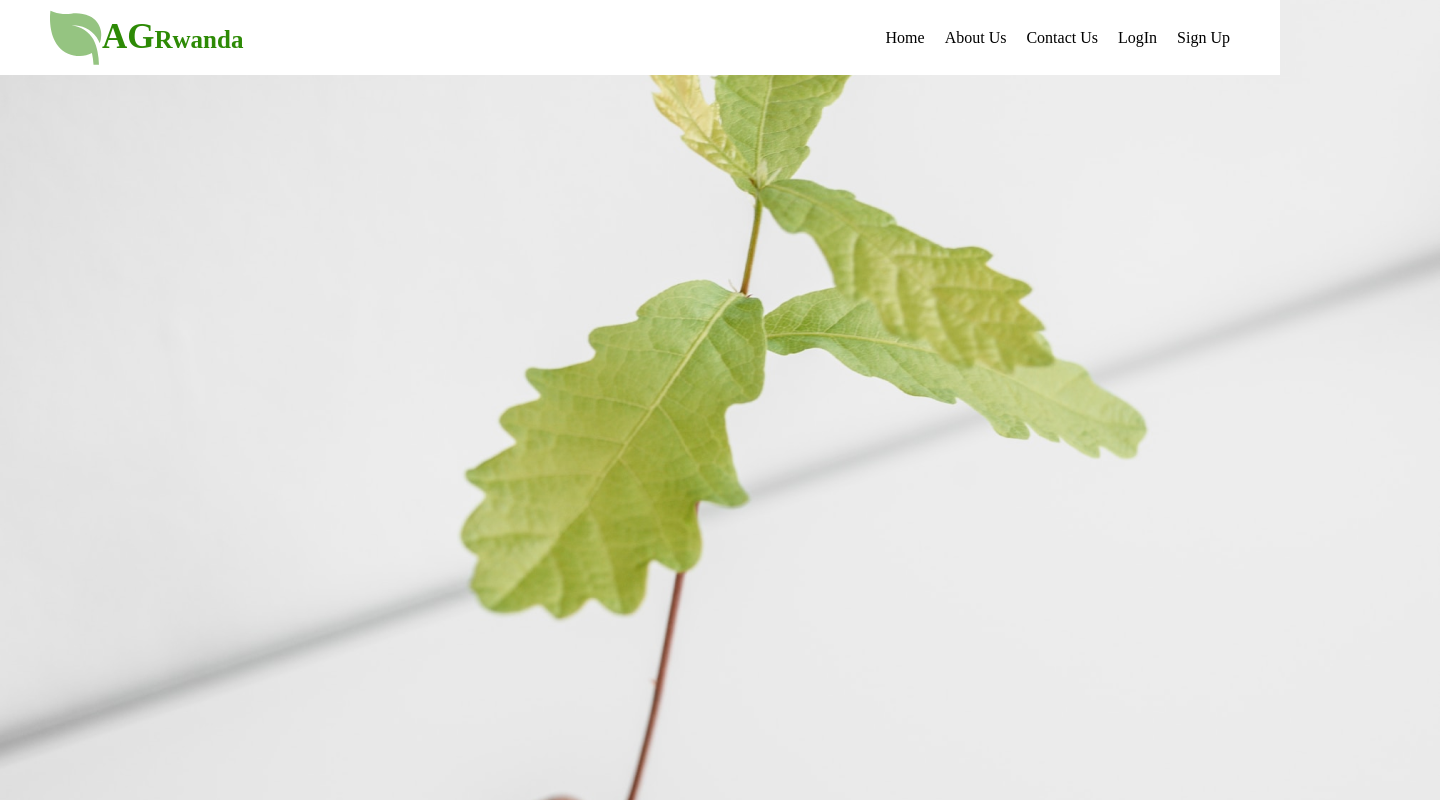
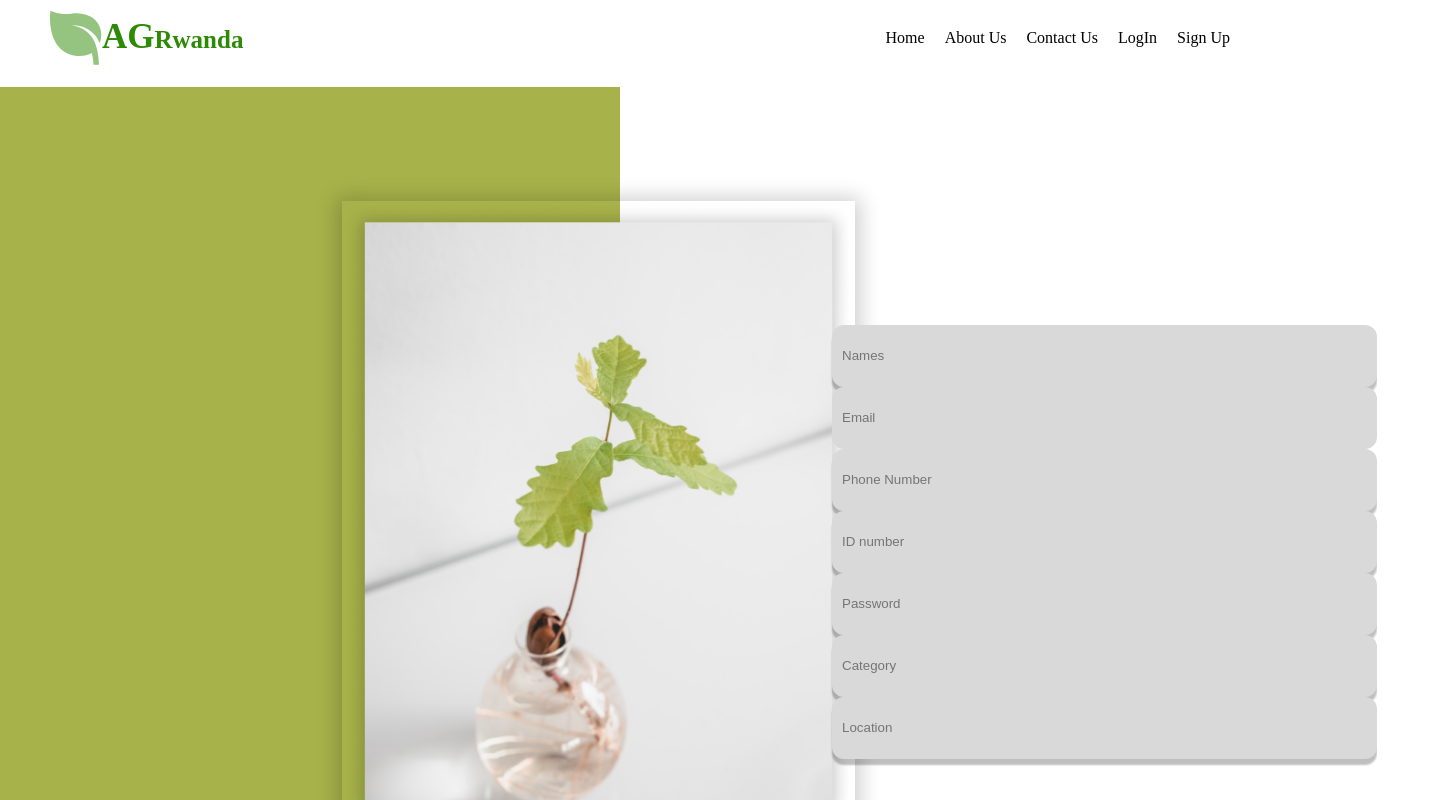
Before and after one commit to SethNdagijimana/AgRwanda, a React (Create React App) app: page /signup in a window 1280 px wide. Shown: the top 800 px of the page, 1440 px wide, since content can reach past the window. Built offline with nearby package versions, Linux system fonts and the light colour scheme.

Commit message:
sign up page

```diff
--- a/src/components/pages/AboutUs/AboutUs.css
+++ b/src/components/pages/AboutUs/AboutUs.css
@@ -42,12 +42,12 @@ border: transparent;
 background: #A8B24A;
 border-radius: 12px;
 }
-.log{
+.logX{
     position: relative;
 width: 216px;
 height: 59px;
 left: 50px;
-top: 250px;
+top: 50%;
 border: transparent;
 background: #A8B24A;
 border-radius: 12px;
--- a/src/components/pages/AboutUs/AboutUs.jsx
+++ b/src/components/pages/AboutUs/AboutUs.jsx
@@ -15,7 +15,7 @@ function AboutUs() {
         to agricultural products
         to local farmers.</div>
         <button className='sign'>Sign up</button>
-        <Link to='/login'><button className='log'>Login</button></Link>
+        <Link to='/login'><button className='logX'>Login</button></Link>
         </div>
     </div>
   )
--- a/src/components/pages/recPassword/RecPassword.css
+++ b/src/components/pages/recPassword/RecPassword.css
@@ -0,0 +1,47 @@
+*{
+    padding: 0;
+    margin: 0;
+
+}
+.Forgot{
+    position: absolute;
+    width: 390px;
+    height: 42px;
+    left: 961px;
+    top: 306px;
+
+    font-family: 'Inter';
+    font-style: normal;
+    font-weight: 600;
+    font-size: 26px;
+    line-height: 31px;
+    text-align: center;
+
+    color: #000000;
+}
+.Forgot-cont{
+    position: absolute;
+width: 405px;
+height: 44px;
+left: 961px;
+top: 372px;
+
+font-family: 'Inter';
+font-style: normal;
+font-weight: 300;
+font-size: 18px;
+line-height: 22px;
+text-align: center;
+color: #000000;
+}
+.email{
+    position: absolute;
+width: 545px;
+height: 62px;
+left: 887px;
+top: 493px;
+border-color: transparent;
+background: #D9D9D9;
+box-shadow: 0px 6px 2px rgba(0, 0, 0, 0.25);
+border-radius: 12px;
+}
--- a/src/components/pages/recPassword/RecPassword.jsx
+++ b/src/components/pages/recPassword/RecPassword.jsx
@@ -1,8 +1,22 @@
 import React from 'react'
+import './RecPassword.css'
+import Navbar from '../../navbar/Navbar';
+import bgreen from "../../../assets/PartGreen.png";
+import bgreenI from "../../../assets/InGreen.png";
+import { Link } from 'react-router-dom'
 
 function RecPassword() {
   return (
-    <div>RecPassword</div>
+    <div>
+        <Navbar/>
+        <img src={bgreen}alt='' className='PartGreen'/>
+        <img src={bgreenI}alt='' className='InGreen'/>
+        <p className='Forgot'>FORGOT YOUR PASSWORD?</p>
+        <p className='Forgot-cont'>Enter your e-mail and we’ll send a link to reset your password</p>
+        <input type={"text"} placeholder="Email" className='email'/>
+        <Link to='/login'><button className='log'>Cancel</button></Link>
+        <Link to='/recoverPassword'><button className='RecPass'>Reset</button></Link>
+    </div>
   )
 }
 
--- a/src/components/pages/signup/Sign.jsx
+++ b/src/components/pages/signup/Sign.jsx
@@ -1,12 +1,25 @@
 import React from 'react';
 import Navbar from '../../navbar/Navbar';
 import "./sign.css";
-import bg from "../../../assets/Bg-Abt.png";
+import bgreen from "../../../assets/PartGreen.png";
+import bgreenI from "../../../assets/InGreen.png";
+
 function Sign() {
   return (
     <div>
         <Navbar />
-        <img src={bg} alt="" />
+        <img src={bgreen}alt='' className='PartGreen'/>
+        <img src={bgreenI}alt='' className='InGreen'/>
+        <p className='Sign'>SIGN UP</p>
+        <div className='AllSign'>
+        <input type={"text"} placeholder="Names" className='names' required/>
+        <input type={"text"} placeholder="Email" className='Email'required/>
+        <input type={"tel"} placeholder="Phone Number" className='phone'required/>
+        <input type={"number"} placeholder="ID number" className='idnum'required/>
+        <input type={"password"} placeholder="Password" className='pass'required/>
+        <input type={"text"} placeholder="Category" className='category'required/>
+        <input type={"Location"} placeholder="Location" className='locate'required/>
+        </div>
     </div>
   )
 }
--- a/src/components/pages/signup/sign.css
+++ b/src/components/pages/signup/sign.css
@@ -3,3 +3,93 @@
     margin: 0;
 
 }
+.AllSign{
+    position: absolute;
+    top: 39%;
+    left: 65%;
+    justify-items: center;
+    margin-top: 1%;
+}
+.names{
+    /* position: relative; */
+width: 545px;
+height: 62px;
+left: 27px;
+top: 0px;
+padding: 10px;
+border: transparent;
+background: #D9D9D9;
+box-shadow: 0px 6px 2px rgba(0, 0, 0, 0.25);
+border-radius: 12px;
+}
+.Email{
+    /* position: relative; */
+width: 545px;
+height: 62px;
+left: 27px;
+top: 87px;
+padding: 10px;
+border: transparent;
+background: #D9D9D9;
+border-radius: 12px;
+}
+.phone{
+    /* position: relative; */
+width: 545px;
+height: 62px;
+left: 27px;
+top: 174px;
+padding: 10px;
+border: transparent;
+background: #D9D9D9;
+box-shadow: 0px 6px 2px rgba(0, 0, 0, 0.25);
+border-radius: 12px;
+}
+.idnum{
+    /* position: relative; */
+width: 545px;
+height: 62px;
+left: 27px;
+top: 261px;
+padding: 10px;
+border: transparent;
+background: #D9D9D9;
+box-shadow: 0px 6px 2px rgba(0, 0, 0, 0.25);
+border-radius: 12px;
+}
+.pass{
+    /* position: relative; */
+width: 545px;
+height: 62px;
+left: 27px;
+top: 348px;
+padding: 10px;
+border: transparent;
+background: #D9D9D9;
+box-shadow: 0px 6px 2px rgba(0, 0, 0, 0.25);
+border-radius: 12px;
+}
+.category{
+    /* position: relative; */
+width: 545px;
+height: 62px;
+left: 27px;
+top: 435px;
+padding: 10px;
+border: transparent;
+background: #D9D9D9;
+box-shadow: 0px 6px 2px rgba(0, 0, 0, 0.25);
+border-radius: 12px;
+}
+.locate{
+    /* position: relative; */
+width: 545px;
+height: 62px;
+left: 27px;
+top: 522px;
+padding: 10px;
+border: transparent;
+background: #D9D9D9;
+box-shadow: 0px 6px 2px rgba(0, 0, 0, 0.25);
+border-radius: 12px;
+}
```
